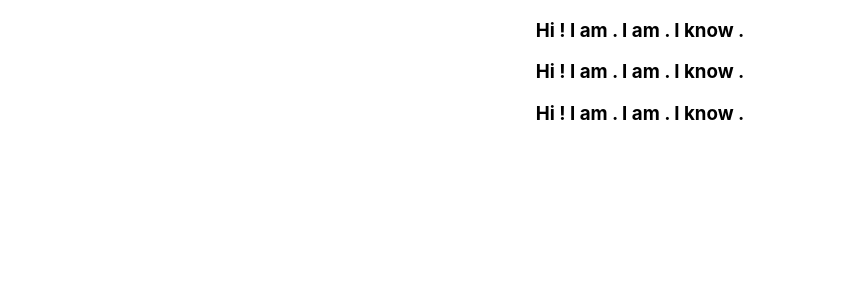
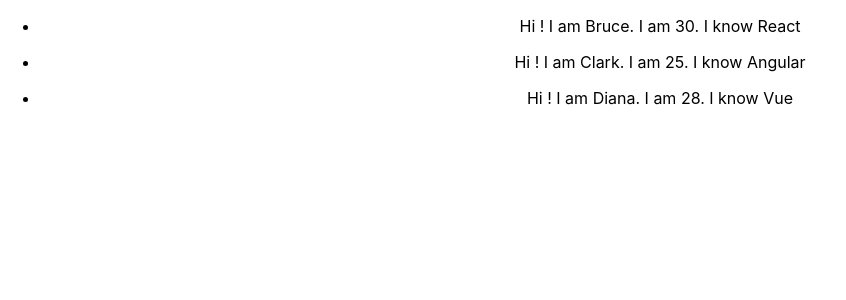
Before and after one commit to TheRakeshPurohit/ReactLearning, a React (Create React App) app: page / in a window 1280 px wide. Shown: the top 300 px of the page, without its empty margins (0-846 px from the left). Built offline with nearby package versions, Linux system fonts and the light colour scheme.

Commit message:
key attribute

```diff
--- a/src/components/NameList.js
+++ b/src/components/NameList.js
@@ -2,7 +2,7 @@
 import Person from './Person';
 
 function NameList() {
-    const names = ['Bruce', 'Clark', 'Diana', 'Stark'];
+    //const names = ['Bruce', 'Clark', 'Diana', 'Stark'];
 
     const persons = [
         {
@@ -25,8 +25,8 @@
         }
       ]
 
-    const personsList = persons.map(person => <Person person={person}> </Person> )
-    const NameList = names.map(name =><h2>{name}</h2>)
+    const personsList = persons.map(person => <Person key={person.id} person={person} /> )
+   // const NameList = names.map(name =><h2>{name}</h2>)
     return <div> { personsList } </div>
 }
 
--- a/src/components/Person.js
+++ b/src/components/Person.js
@@ -1,11 +1,11 @@
 import React from 'react'
 
-function Person(person) {
+function Person({person}) {
     return (
         <div>
-            <h3>
-                Hi ! I am {person.name}. I am {person.age}. I know {person.skill}.
-            </h3>
+            <ul>
+                <li>Hi ! I am {person.name}. I am {person.age}. I know {person.skill} </li>
+            </ul>
         </div>
     )
 }
```
